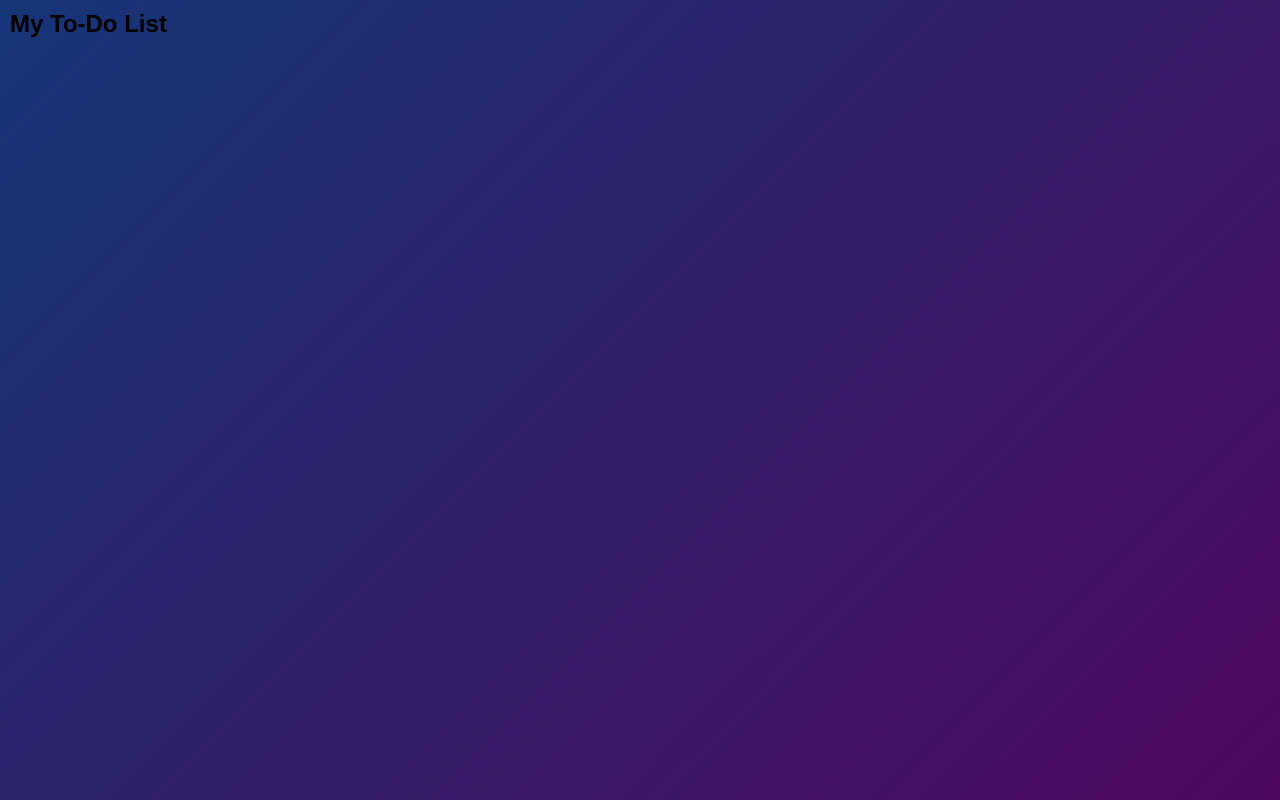
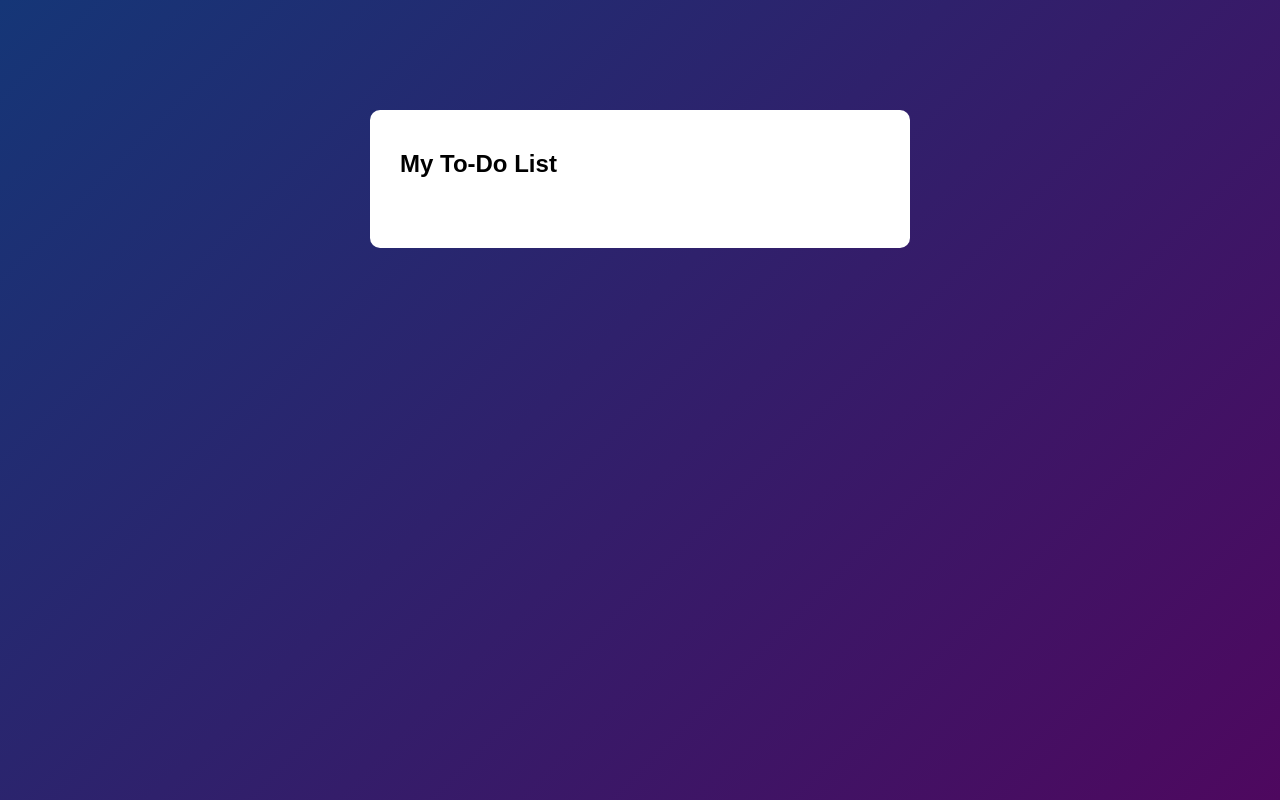
Before and after one commit to ParthPrajapati7/To-Do-List, a website: page public/index.html in a window 1280 px wide. Drawn offline with Linux system fonts and the light colour scheme.

Commit message:
Update style.css

```diff
--- a/public/style.css
+++ b/public/style.css
@@ -10,3 +10,11 @@
   background: linear-gradient(135deg, #153677, #4e085f);
   padding: 10px;
 }
+.todo-app {
+  width: 100%;
+  max-width: 540px;
+  margin: 100px auto 20px;
+  background: #fff;
+  padding: 40px 30px 70px;
+  border-radius: 10px;
+}
```
